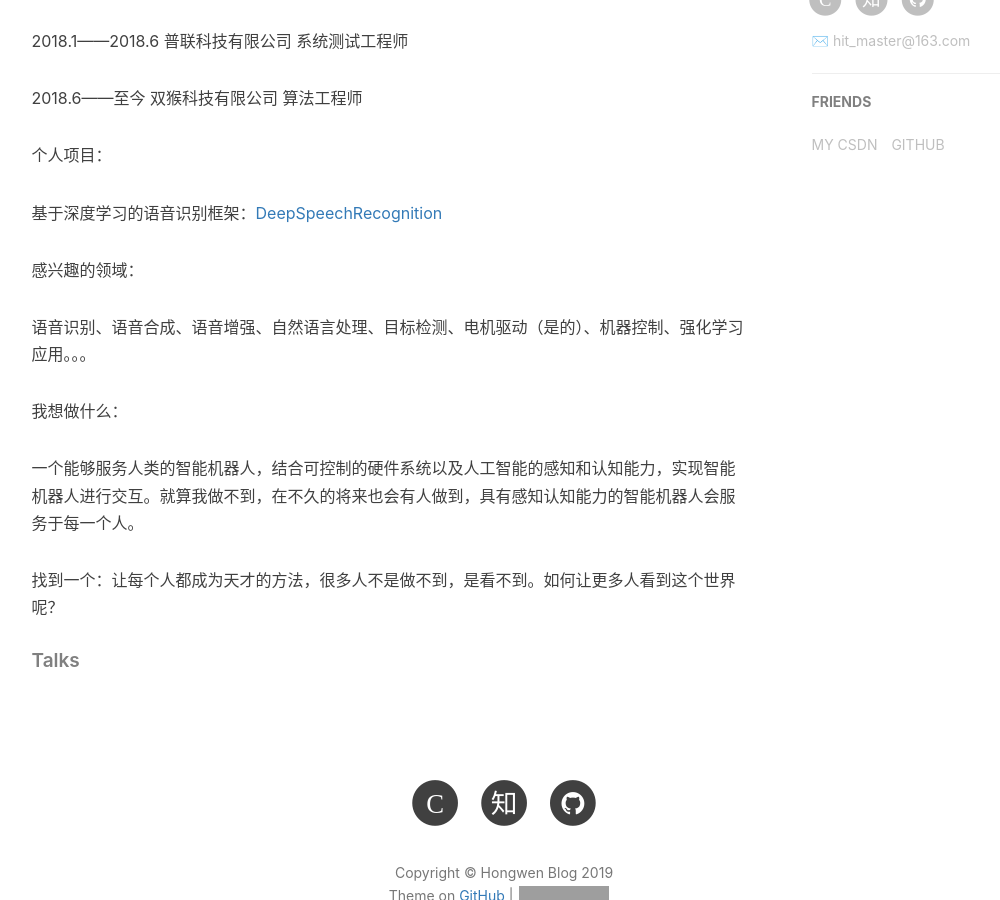
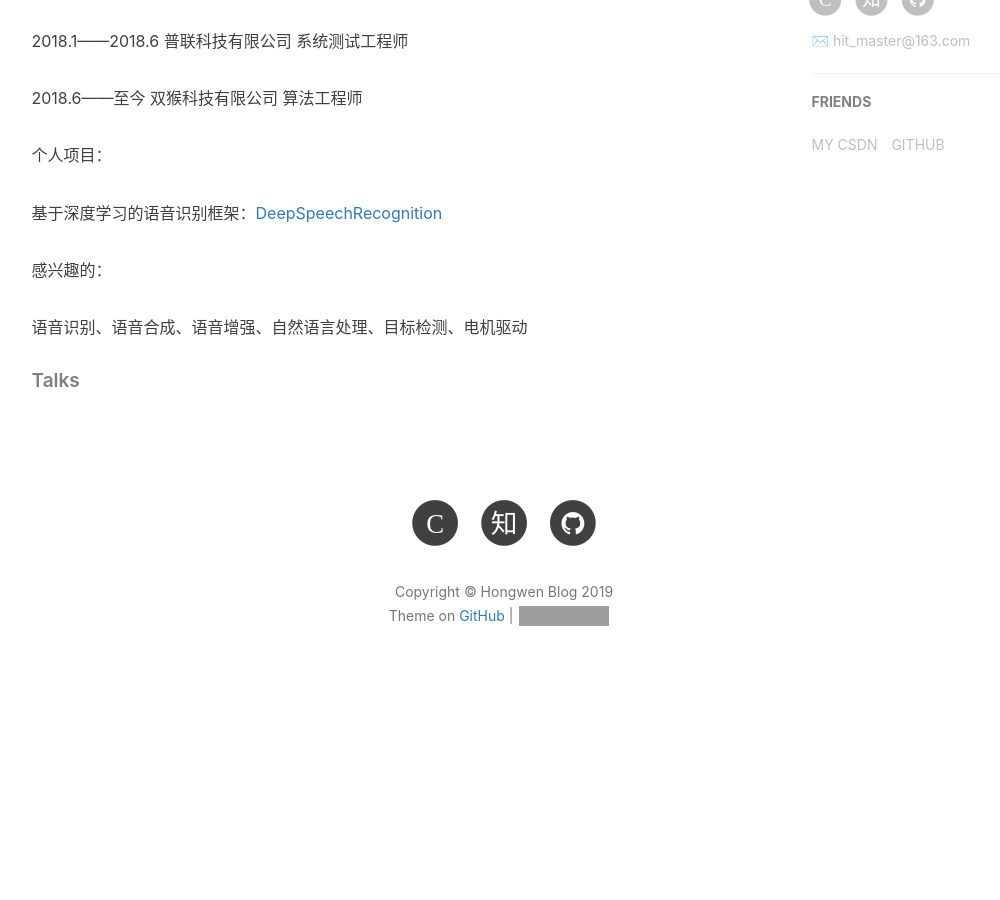
Before and after one commit to audier/audier.github.io, a Jekyll site: the page built from about.html, in a window 1280 px wide and 900 px high, scrolled down 876 px. Shown: the whole window, without its empty margins (136-1136 px from the left). Built offline with Jekyll 4.4.1, drawn with Linux system fonts in a browser that asks for light colours; nearby versions of some CDN libraries; comment, search, counter and statistics services are not loaded; after the commit the page ends 1596 px from its top, so only the background shows below that; grey boxes are pictures that could not be loaded.

Commit message:
Update about.html

```diff
--- a/about.html
+++ b/about.html
@@ -30,12 +30,9 @@ header-img: "img/home-bg-pic.jpg"
     <p>个人项目：</p>
     <p>基于深度学习的语音识别框架：<a href="https://github.com/audier/DeepSpeechRecognition">DeepSpeechRecognition</a> </p>
     <p> </p>
-    <p>感兴趣的领域：</p>
-    <p>语音识别、语音合成、语音增强、自然语言处理、目标检测、电机驱动（是的）、机器控制、强化学习应用。。。</p>
+    <p>感兴趣的：</p>
+    <p>语音识别、语音合成、语音增强、自然语言处理、目标检测、电机驱动</p>
     <p> </p>
-    <p>我想做什么：</p>
-    <p>一个能够服务人类的智能机器人，结合可控制的硬件系统以及人工智能的感知和认知能力，实现智能机器人进行交互。就算我做不到，在不久的将来也会有人做到，具有感知认知能力的智能机器人会服务于每一个人。</p>
-    <p>找到一个：让每个人都成为天才的方法，很多人不是做不到，是看不到。如何让更多人看到这个世界呢？</p>
 
     <h5>Talks</h5>
     <ul>
```
